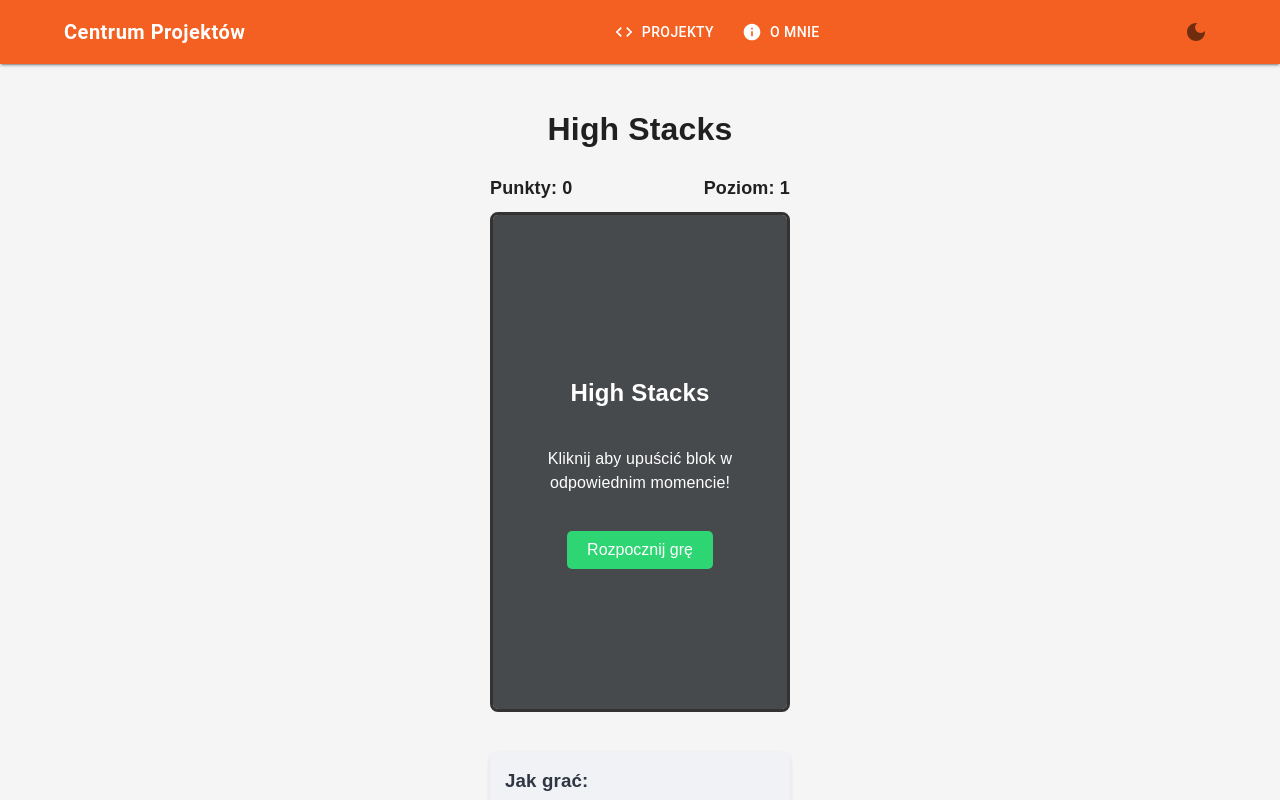
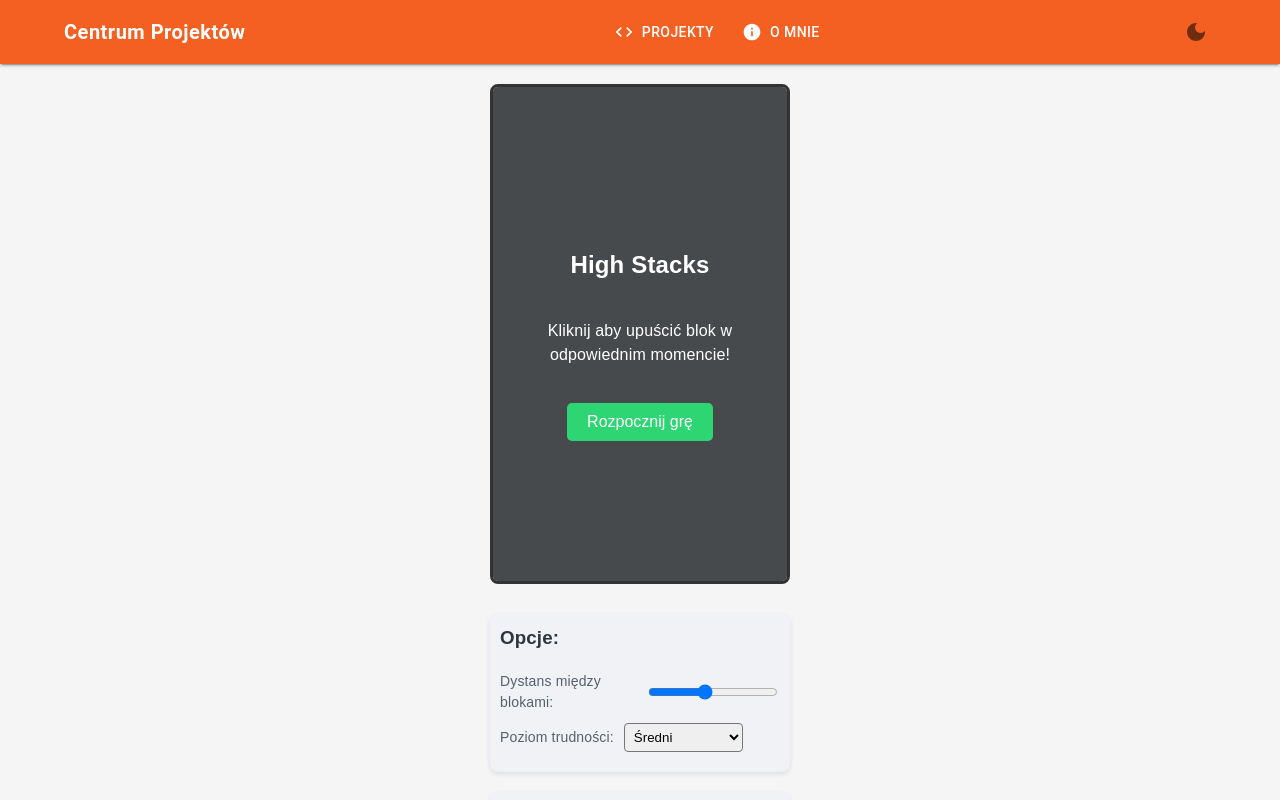
Before and after one commit to AntoniRk/project_centre, a React (Create React App) app: page /projects/high-stacks in a window 1280 px wide. Shown: the top 800 px of the page. Built offline with nearby package versions, Linux system fonts and the light colour scheme.

Commit message:
+ciężkie życie gamedeva

```diff
--- a/public/index.html
+++ b/public/index.html
@@ -10,34 +10,11 @@
       content="Antoni Roskosz - małe projekty React"
     />
     <link rel="apple-touch-icon" href="%PUBLIC_URL%/logo192.png" />
-    <!--
-      manifest.json provides metadata used when your web app is installed on a
-      user's mobile device or desktop. See https://developers.google.com/web/fundamentals/web-app-manifest/
-    -->
     <link rel="manifest" href="%PUBLIC_URL%/manifest.json" />
-    <!--
-      Notice the use of %PUBLIC_URL% in the tags above.
-      It will be replaced with the URL of the `public` folder during the build.
-      Only files inside the `public` folder can be referenced from the HTML.
-
-      Unlike "/favicon.ico" or "favicon.ico", "%PUBLIC_URL%/favicon.ico" will
-      work correctly both with client-side routing and a non-root public URL.
-      Learn how to configure a non-root public URL by running `npm run build`.
-    -->
     <title>Centrum Projektów</title>
   </head>
   <body>
-    <noscript>You need to enable JavaScript to run this app.</noscript>
+    <noscript>moje kondolencje</noscript>
     <div id="root"></div>
-    <!--
-      This HTML file is a template.
-      If you open it directly in the browser, you will see an empty page.
-
-      You can add webfonts, meta tags, or analytics to this file.
-      The build step will place the bundled scripts into the <body> tag.
-
-      To begin the development, run `npm start` or `yarn start`.
-      To create a production bundle, use `npm run build` or `yarn build`.
-    -->
   </body>
 </html>
--- a/src/data/projects.ts
+++ b/src/data/projects.ts
@@ -48,7 +48,7 @@ export const projects: Project[] = [
     {
         id: 7,
         title: "High Stacks",
-        description: "19.03.25r. Gra w stylu Tower Bloxx.",
+        description: "19.03.25r. Gra o upuszczaniu bloków w odpowniednim momencie. Na podstawie gry Tower Bloxx.",
         technologies: ["React", "TypeScript", "CSS"],
         path: "/projects/high-stacks"
     }
--- a/src/projects/HighStacks/HighStacks.css
+++ b/src/projects/HighStacks/HighStacks.css
@@ -1,5 +1,5 @@
 /* HighStacks.css */
-.tower-bloxx {
+.high-stacks {
   display: flex;
   flex-direction: column;
   align-items: center;
@@ -128,3 +128,36 @@
   color: #57606f;
   font-size: 14px;
 }
+
+.options {
+  width: 300px;
+  margin-top: 10px;
+  padding: 10px;
+  background-color: #f1f2f6;
+  border-radius: 8px;
+  box-shadow: 0 2px 5px rgba(0, 0, 0, 0.1);
+}
+
+.options h3 {
+  margin-top: 0;
+  color: #2f3542;
+}
+
+.options label {
+  color: #57606f;
+  font-size: 14px;
+  display: flex;
+  align-items: center;
+  margin-bottom: 10px;
+}
+
+.options input[type="range"] {
+  margin-left: 10px;
+  width: 150px;
+}
+
+.options select {
+  margin-left: 10px;
+  padding: 5px;
+  border-radius: 4px;
+}
--- a/src/projects/HighStacks/HighStacks.tsx
+++ b/src/projects/HighStacks/HighStacks.tsx
@@ -14,11 +14,13 @@ const HighStacks: React.FC = () => {
   const [score, setScore] = useState(0);
   const [gameOver, setGameOver] = useState(false);
   const [gameStarted, setGameStarted] = useState(false);
-  const [swingDirection, setSwingDirection] = useState(1); // 1 for right, -1 for left
+  const [swingDirection, setSwingDirection] = useState(1);
   const [swingPosition, setSwingPosition] = useState(0);
   const [currentBlockId, setCurrentBlockId] = useState(0);
-  const [blockSpeed, setBlockSpeed] = useState(2); // pixels per frame
+  const [blockSpeed, setBlockSpeed] = useState(2);
   const [level, setLevel] = useState(1);
+  const [blockDistance, setBlockDistance] = useState(30);
+  const [difficulty, setDifficulty] = useState('medium');
 
   const gameAreaRef = useRef<HTMLDivElement>(null);
   const animationRef = useRef<number | null>(null);
@@ -30,7 +32,6 @@ const HighStacks: React.FC = () => {
   const COLORS = ['#ff6b6b', '#48dbfb', '#1dd1a1', '#feca57', '#54a0ff', '#5f27cd'];
   const MAX_SWING = GAME_WIDTH - INITIAL_BLOCK_WIDTH;
 
-  // Initialize the base block
   useEffect(() => {
     if (gameStarted && !gameOver) {
       const baseBlock: Block = {
@@ -43,9 +44,8 @@ const HighStacks: React.FC = () => {
       setBlocks([baseBlock]);
       setCurrentBlockId(1);
     }
-  }, [gameStarted]);
+  }, [gameStarted, gameOver]);
 
-  // Game loop
   useEffect(() => {
     if (!gameStarted || gameOver) return;
 
@@ -74,7 +74,6 @@ const HighStacks: React.FC = () => {
     };
   }, [gameStarted, gameOver, swingDirection, blockSpeed]);
 
-  // Handle level progression
   useEffect(() => {
     if (blocks.length > 0 && blocks.length % 5 === 0) {
       setLevel((prevLevel) => prevLevel + 1);
@@ -82,13 +81,34 @@ const HighStacks: React.FC = () => {
     }
   }, [blocks.length]);
 
+  useEffect(() => {
+    switch (difficulty) {
+      case 'veryeasy':
+        setBlockSpeed(1);
+        break;
+      case 'easy':
+        setBlockSpeed(2);
+        break;
+      case 'medium':
+        setBlockSpeed(3);
+        break;
+      case 'hard':
+        setBlockSpeed(4);
+        break;
+      case 'veryhard':
+        setBlockSpeed(5);
+        break;
+      default:
+        setBlockSpeed(3);
+    }
+  }, [difficulty]);
+
   const dropBlock = () => {
-    if (!gameStarted || gameOver) return;
+    if (!gameStarted || gameOver || blocks.length === 0) return;
 
     const prevBlock = blocks[blocks.length - 1];
     const blockWidth = prevBlock.size.width;
 
-    // Calculate new block position and overlap
     const newBlockX = swingPosition;
     const prevBlockX = prevBlock.position.x;
 
@@ -96,20 +116,16 @@ const HighStacks: React.FC = () => {
     const rightOverlap = Math.max(0, newBlockX + blockWidth - prevBlockX);
     const overlapWidth = Math.min(leftOverlap, rightOverlap);
 
-    // Check if there's any overlap
     if (overlapWidth <= 0) {
       setGameOver(true);
       return;
     }
 
-    // Calculate new block width (based on overlap)
     const newWidth = Math.min(blockWidth, overlapWidth);
     const offsetX = newBlockX > prevBlockX ? 0 : blockWidth - newWidth;
 
-    // Check if it's a perfect placement
     const isPerfect = Math.abs(prevBlockX - newBlockX) < 5;
 
-    // Create new block
     const newBlock: Block = {
       id: currentBlockId,
       position: {
@@ -124,15 +140,12 @@ const HighStacks: React.FC = () => {
       perfect: isPerfect
     };
 
-    // Update score
     const pointsEarned = isPerfect ? 10 : Math.floor(overlapWidth / blockWidth * 5);
     setScore((prev) => prev + pointsEarned);
 
-    // Add new block to the stack
     setBlocks((prev) => [...prev, newBlock]);
     setCurrentBlockId((prev) => prev + 1);
 
-    // Shift the view if blocks reach a certain height
     if (gameAreaRef.current && newBlock.position.y < GAME_HEIGHT / 2) {
       const blocksContainer = gameAreaRef.current.querySelector('.blocks-container') as HTMLElement;
       if (blocksContainer) {
@@ -145,12 +158,12 @@ const HighStacks: React.FC = () => {
     setBlocks([]);
     setScore(0);
     setGameOver(false);
-    setGameStarted(true);
     setSwingDirection(1);
     setSwingPosition(0);
     setCurrentBlockId(0);
     setBlockSpeed(2);
     setLevel(1);
+    setGameStarted(true); // Ustawienie gameStarted na true, aby ponownie zainicjować grę
 
     if (gameAreaRef.current) {
       const blocksContainer = gameAreaRef.current.querySelector('.blocks-container') as HTMLElement;
@@ -161,14 +174,7 @@ const HighStacks: React.FC = () => {
   };
 
   return (
-    <div className="tower-bloxx">
-      <h1>High Stacks</h1>
-
-      <div className="game-stats">
-        <div className="score">Punkty: {score}</div>
-        <div className="level">Poziom: {level}</div>
-      </div>
-
+    <div className="high-stacks">
       <div className="game-area" ref={gameAreaRef}>
         {!gameStarted && !gameOver ? (
           <div className="start-screen">
@@ -205,7 +211,6 @@ const HighStacks: React.FC = () => {
                 />
               ))}
 
-              {/* Current swinging block */}
               {blocks.length > 0 && (
                 <div
                   className="current-block"
@@ -213,7 +218,7 @@ const HighStacks: React.FC = () => {
                     width: `${blocks[blocks.length - 1].size.width}px`,
                     height: `${BLOCK_HEIGHT}px`,
                     left: `${swingPosition}px`,
-                    bottom: `${GAME_HEIGHT - blocks[blocks.length - 1].position.y + BLOCK_HEIGHT * 3}px`,
+                    bottom: `${GAME_HEIGHT - blocks[blocks.length - 1].position.y + BLOCK_HEIGHT + blockDistance}px`,
                     backgroundColor: COLORS[currentBlockId % COLORS.length]
                   }}
                 />
@@ -231,6 +236,33 @@ const HighStacks: React.FC = () => {
         )}
       </div>
 
+      <div className="options">
+        <h3>Opcje:</h3>
+        <label>
+          Dystans między blokami:
+          <input
+            type="range"
+            min="15"
+            max="50"
+            value={blockDistance}
+            onChange={(e) => setBlockDistance(parseInt(e.target.value))}
+          />
+        </label>
+        <label>
+          Poziom trudności:
+          <select
+            value={difficulty}
+            onChange={(e) => setDifficulty(e.target.value)}
+          >
+            <option value="veryeasy">Bardzo Łatwy</option>
+            <option value="easy">Łatwy</option>
+            <option value="medium">Średni</option>
+            <option value="hard">Trudny</option>
+            <option value="veryhard">Bardzo Trudny</option>
+          </select>
+        </label>
+      </div>
+
       <div className="instructions">
         <h3>Jak grać:</h3>
         <p>1. Kliknij przycisk "UPUŚĆ!" gdy poruszający się blok znajdzie się nad wieżą</p>
```
